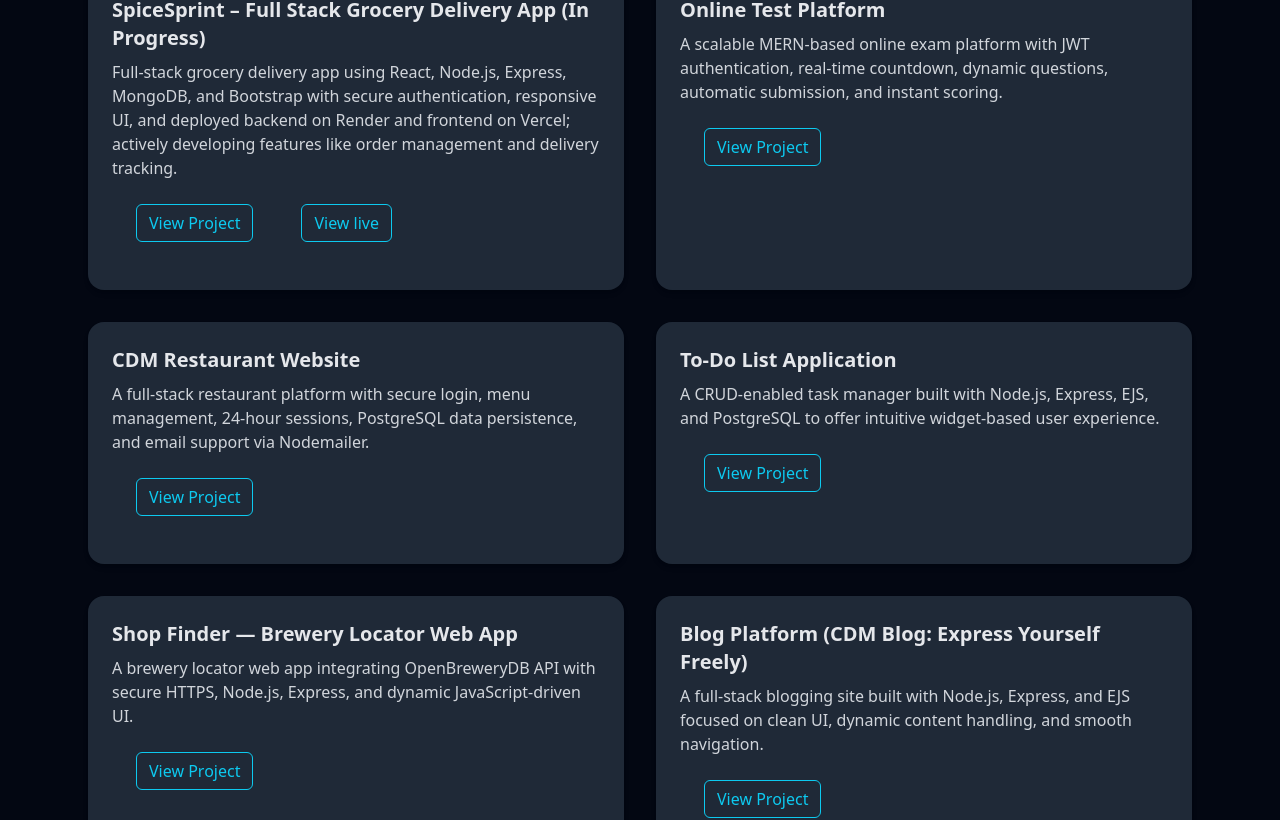
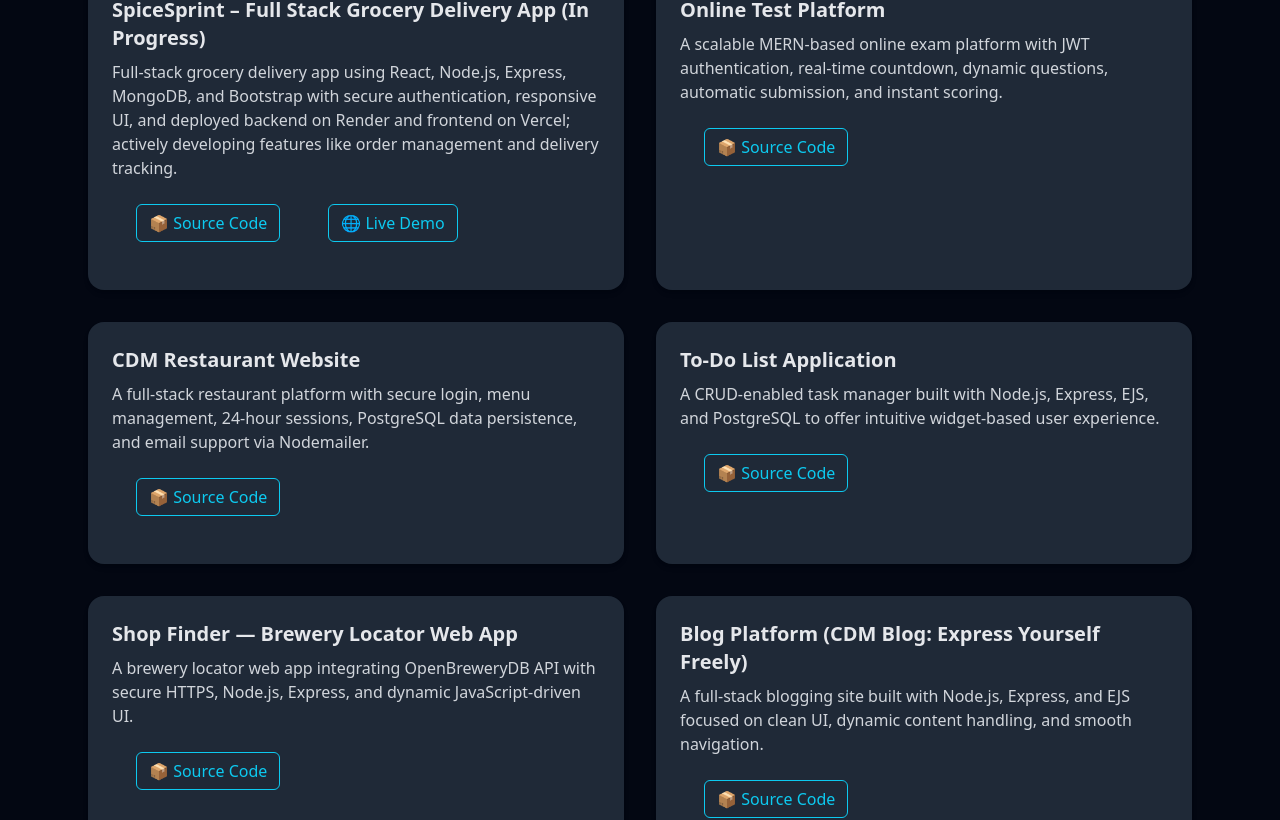
Before and after one commit to MALLIKHARJUNCH-02/Mallikharjun-Reddy-Portfolio, a React (Vite) app: page / in a window 1280 px wide. Shown: the part 4150-4970 px from the top of the page. Built offline with nearby package versions, Linux system fonts and the light colour scheme.

Commit message:
Updated Button Text

```diff
--- a/src/sections/Projects.jsx
+++ b/src/sections/Projects.jsx
@@ -28,7 +28,7 @@ const Projects = () => {
 
                             <button type="button" className="m-4 btn btn-outline-info"><a href={project.link} target="_blank" rel="noopener noreferrer"
                                 className="inline-block hover:underline">
-                                View Project
+                                📦 Source Code
                             </a></button>
                             {project.livelink && (
 
@@ -39,7 +39,7 @@ const Projects = () => {
                                     rel="noopener noreferrer"
                                     className="inline-block hover:underline"
                                 >
-                                    View live
+                                    🌐 Live Demo
                                 </a></button>
                             )}
 
```
